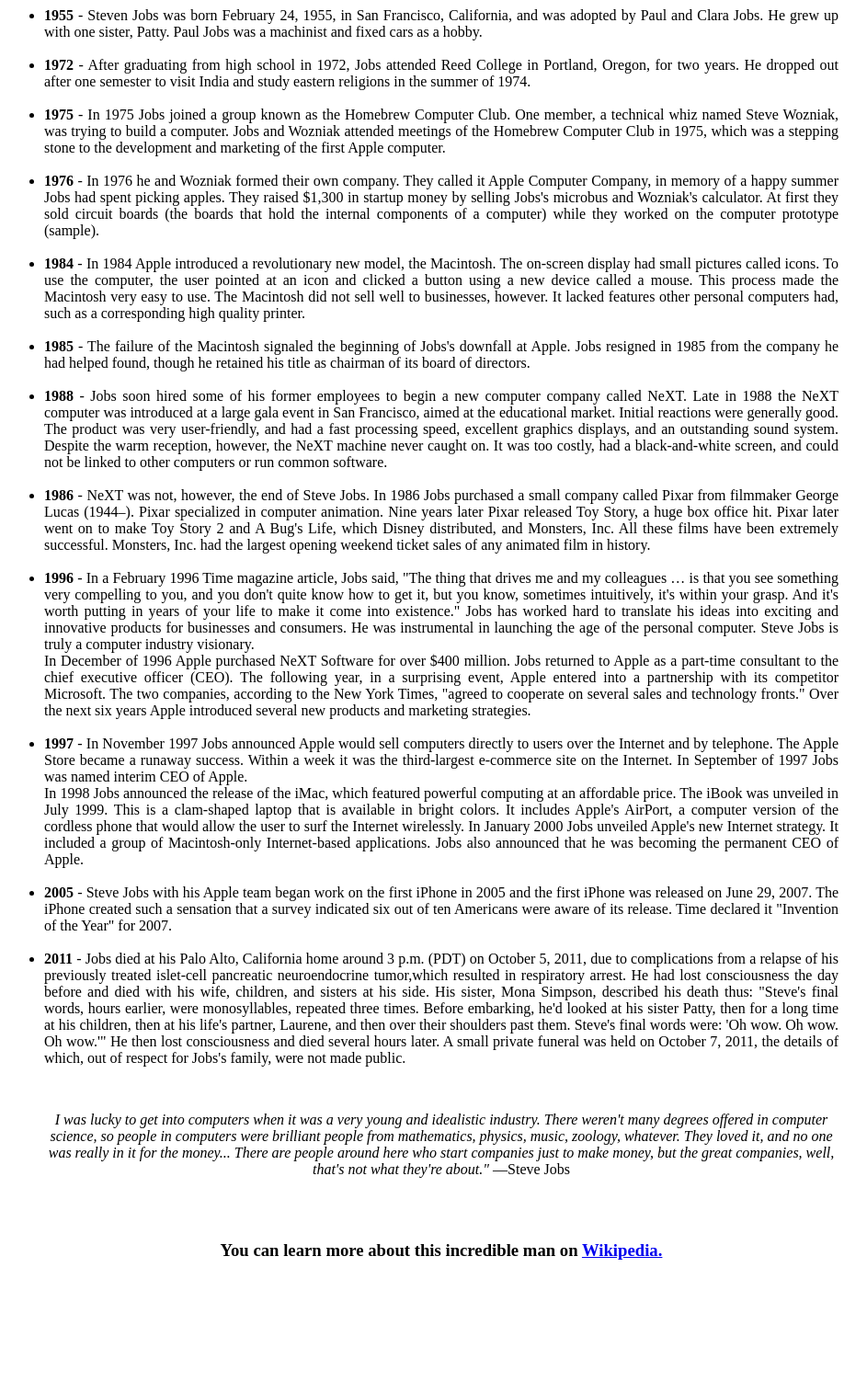
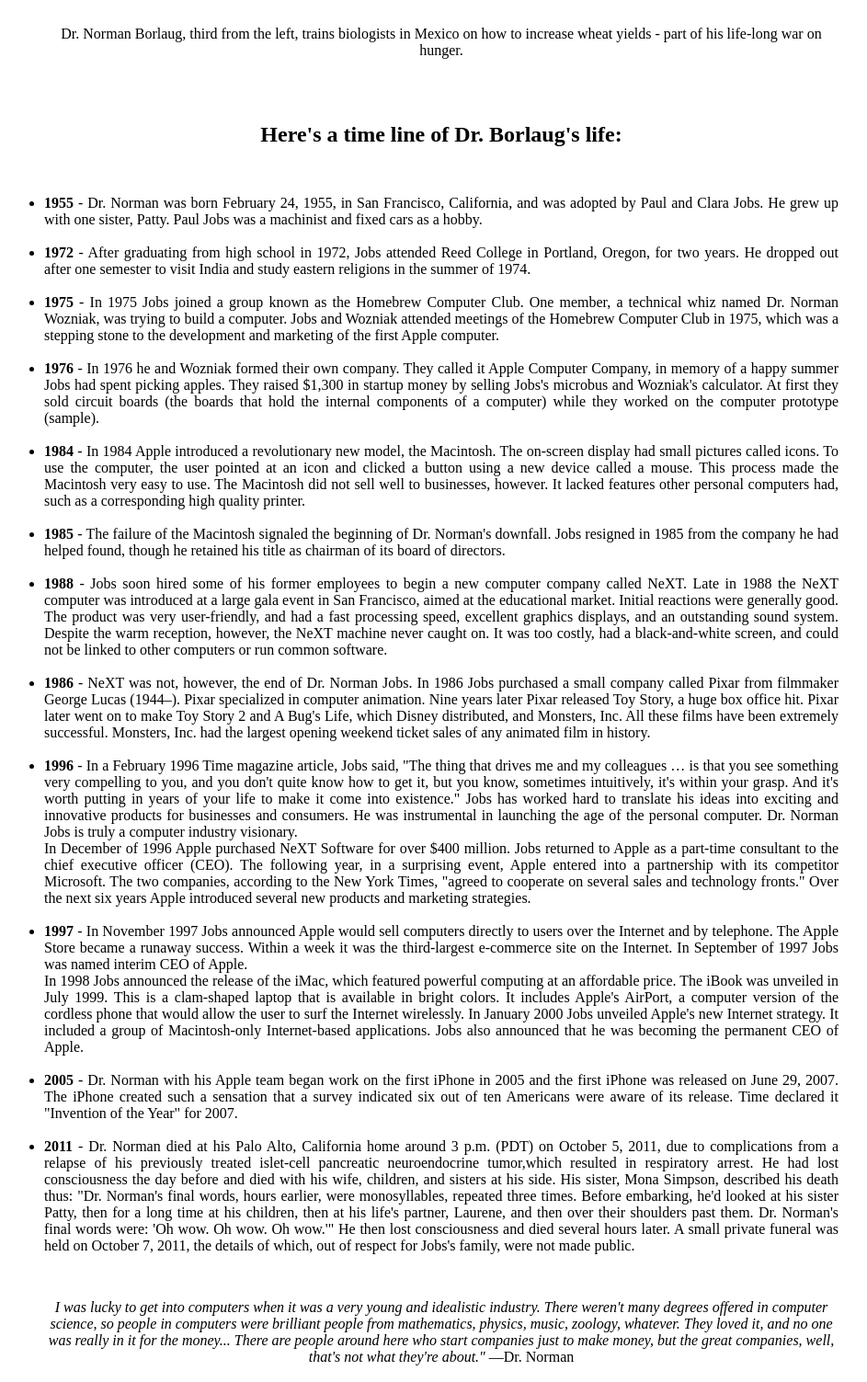
Before and after one commit to wp-farhan/Microverse-Tribute-Page, a plain HTML site: page index.html in a window 1280 px wide. Shown: the part 640-2143 px from the top of the page at 92% size, without its empty margins (160-1103 px from the left). Before the commit the page ends 2044 px from the top, so only its background shows below. Drawn offline with Linux system fonts and the light colour scheme; files whose address does not match are found by name.

Commit message:
Done some changes with the code

```diff
--- a/index.html
+++ b/index.html
@@ -9,51 +9,51 @@
 <body>
 	<main id="main">
 		<div id="heading" class="center">
-		<h1 id="title" class="center">Steve  Jobs</h1>
+		<h1 id="title" class="center">Dr. Norman Borlaug</h1>
 		<p class="font"><i>The man who loved innovation</i></p>
 		</div>
 		<div id="img-div">
-			<img class="center" id=image src="C:\Users\Farhan Takla\Documents\GitHub\Microverse-Tribute-Page\images" alt="Steve Jobs with his Macintosh">
+			<img class="center" id=image src="file:///C:/Users/Farhan%20Takla/Documents/GitHub/Microverse-Tribute-Page/images/Microverse%20Tribute%20Page.jpg" alt="Dr. Norman Working In Fields">
 			<div class="center"><br>
-			<p id="img-caption" class="font">Steve Jobs in his 20's with early version of Macintosh</p><br>
+			<p id="img-caption" class="font">Dr. Norman Borlaug, third from the left, trains biologists in Mexico on how to increase wheat yields - part of his life-long war on hunger.</p><br>
 			</div>
 		</div>
 
 		<div id="tribute-info" class="center">
-			<h2 class="font">Here's a time-line of Steve Job's life:</h2>
+			<h2 class="font">Here's a time line of Dr. Borlaug's life:</h2>
 			<ul class="font" style="text-align: justify;">
 				<br>
-				<li><b>1955</b> - Steven Jobs was born February 24, 1955, in San Francisco, California, and was adopted by Paul and Clara Jobs. He grew up with one sister, Patty. Paul Jobs was a machinist and fixed cars as a hobby.</li>
+				<li><b>1955</b> - Dr. Norman was born February 24, 1955, in San Francisco, California, and was adopted by Paul and Clara Jobs. He grew up with one sister, Patty. Paul Jobs was a machinist and fixed cars as a hobby.</li>
 				<br>
 				<li><b>1972</b> - After graduating from high school in 1972, Jobs attended Reed College in Portland, Oregon, for two years. He dropped out after one semester to visit India and study eastern religions in the summer of 1974.</li>
 				<br>
-				<li><b>1975</b> - In 1975 Jobs joined a group known as the Homebrew Computer Club. One member, a technical whiz named Steve Wozniak, was trying to build a computer. Jobs and Wozniak attended meetings of the Homebrew Computer Club in 1975, which was a stepping stone to the development and marketing of the first Apple computer.</li>
+				<li><b>1975</b> - In 1975 Jobs joined a group known as the Homebrew Computer Club. One member, a technical whiz named Dr. Norman Wozniak, was trying to build a computer. Jobs and Wozniak attended meetings of the Homebrew Computer Club in 1975, which was a stepping stone to the development and marketing of the first Apple computer.</li>
 				<br>
 				<li><b>1976</b> - In 1976 he and Wozniak formed their own company. They called it Apple Computer Company, in memory of a happy summer Jobs had spent picking apples. They raised $1,300 in startup money by selling Jobs's microbus and Wozniak's calculator. At first they sold circuit boards (the boards that hold the internal components of a computer) while they worked on the computer prototype (sample).</li>
 				<br>
 				<li><b>1984</b> - In 1984 Apple introduced a revolutionary new model, the Macintosh. The on-screen display had small pictures called icons. To use the computer, the user pointed at an icon and clicked a button using a new device called a mouse. This process made the Macintosh very easy to use. The Macintosh did not sell well to businesses, however. It lacked features other personal computers had, such as a corresponding high quality printer.</li>
 				<br>
-				<li><b>1985</b> - The failure of the Macintosh signaled the beginning of Jobs's downfall at Apple. Jobs resigned in 1985 from the company he had helped found, though he retained his title as chairman of its board of directors.</li>
+				<li><b>1985</b> - The failure of the Macintosh signaled the beginning of Dr. Norman's downfall. Jobs resigned in 1985 from the company he had helped found, though he retained his title as chairman of its board of directors.</li>
 				<br>
 				<li><b>1988</b> - Jobs soon hired some of his former employees to begin a new computer company called NeXT. Late in 1988 the NeXT computer was introduced at a large gala event in San Francisco, aimed at the educational market. Initial reactions were generally good. The product was very user-friendly, and had a fast processing speed, excellent graphics displays, and an outstanding sound system. Despite the warm reception, however, the NeXT machine never caught on. It was too costly, had a black-and-white screen, and could not be linked to other computers or run common software.</li>
 				<br>
-				<li><b>1986</b> - NeXT was not, however, the end of Steve Jobs. In 1986 Jobs purchased a small company called Pixar from filmmaker George Lucas (1944–). Pixar specialized in computer animation. Nine years later Pixar released Toy Story, a huge box office hit. Pixar later went on to make Toy Story 2 and A Bug's Life, which Disney distributed, and Monsters, Inc. All these films have been extremely successful. Monsters, Inc. had the largest opening weekend ticket sales of any animated film in history.</li>
+				<li><b>1986</b> - NeXT was not, however, the end of Dr. Norman Jobs. In 1986 Jobs purchased a small company called Pixar from filmmaker George Lucas (1944–). Pixar specialized in computer animation. Nine years later Pixar released Toy Story, a huge box office hit. Pixar later went on to make Toy Story 2 and A Bug's Life, which Disney distributed, and Monsters, Inc. All these films have been extremely successful. Monsters, Inc. had the largest opening weekend ticket sales of any animated film in history.</li>
 				<br>
-				<li><b>1996</b> - In a February 1996 Time magazine article, Jobs said, "The thing that drives me and my colleagues … is that you see something very compelling to you, and you don't quite know how to get it, but you know, sometimes intuitively, it's within your grasp. And it's worth putting in years of your life to make it come into existence." Jobs has worked hard to translate his ideas into exciting and innovative products for businesses and consumers. He was instrumental in launching the age of the personal computer. Steve Jobs is truly a computer industry visionary. <br>In December of 1996 Apple purchased NeXT Software for over $400 million. Jobs returned to Apple as a part-time consultant to the chief executive officer (CEO). The following year, in a surprising event, Apple entered into a partnership with its competitor Microsoft. The two companies, according to the New York Times, "agreed to cooperate on several sales and technology fronts." Over the next six years Apple introduced several new products and marketing strategies.</li>
+				<li><b>1996</b> - In a February 1996 Time magazine article, Jobs said, "The thing that drives me and my colleagues … is that you see something very compelling to you, and you don't quite know how to get it, but you know, sometimes intuitively, it's within your grasp. And it's worth putting in years of your life to make it come into existence." Jobs has worked hard to translate his ideas into exciting and innovative products for businesses and consumers. He was instrumental in launching the age of the personal computer. Dr. Norman Jobs is truly a computer industry visionary. <br>In December of 1996 Apple purchased NeXT Software for over $400 million. Jobs returned to Apple as a part-time consultant to the chief executive officer (CEO). The following year, in a surprising event, Apple entered into a partnership with its competitor Microsoft. The two companies, according to the New York Times, "agreed to cooperate on several sales and technology fronts." Over the next six years Apple introduced several new products and marketing strategies.</li>
 				<br>
 				<li><b>1997</b> - In November 1997 Jobs announced Apple would sell computers directly to users over the Internet and by telephone. The Apple Store became a runaway success. Within a week it was the third-largest e-commerce site on the Internet. In September of 1997 Jobs was named interim CEO of Apple.<br>
 					In 1998 Jobs announced the release of the iMac, which featured powerful computing at an affordable price. The iBook was unveiled in July 1999. This is a clam-shaped laptop that is available in bright colors. It includes Apple's AirPort, a computer version of the cordless phone that would allow the user to surf the Internet wirelessly. In January 2000 Jobs unveiled Apple's new Internet strategy. It included a group of Macintosh-only Internet-based applications. Jobs also announced that he was becoming the permanent CEO of Apple.</li>
 				<br>
-				<li><b>2005</b> - Steve Jobs with his Apple team began work on the first iPhone in 2005 and the first iPhone was released on June 29, 2007. The iPhone created such a sensation that a survey indicated six out of ten Americans were aware of its release. Time declared it "Invention of the Year" for 2007.</li>
+				<li><b>2005</b> - Dr. Norman with his Apple team began work on the first iPhone in 2005 and the first iPhone was released on June 29, 2007. The iPhone created such a sensation that a survey indicated six out of ten Americans were aware of its release. Time declared it "Invention of the Year" for 2007.</li>
 				<br>
-				<li><b>2011</b> - Jobs died at his Palo Alto, California home around 3 p.m. (PDT) on October 5, 2011, due to complications from a relapse of his previously treated islet-cell pancreatic neuroendocrine tumor,which resulted in respiratory arrest. He had lost consciousness the day before and died with his wife, children, and sisters at his side. His sister, Mona Simpson, described his death thus: "Steve's final words, hours earlier, were monosyllables, repeated three times. Before embarking, he'd looked at his sister Patty, then for a long time at his children, then at his life's partner, Laurene, and then over their shoulders past them. Steve's final words were: 'Oh wow. Oh wow. Oh wow.'" He then lost consciousness and died several hours later. A small private funeral was held on October 7, 2011, the details of which, out of respect for Jobs's family, were not made public.</li>
+				<li><b>2011</b> - Dr. Norman died at his Palo Alto, California home around 3 p.m. (PDT) on October 5, 2011, due to complications from a relapse of his previously treated islet-cell pancreatic neuroendocrine tumor,which resulted in respiratory arrest. He had lost consciousness the day before and died with his wife, children, and sisters at his side. His sister, Mona Simpson, described his death thus: "Dr. Norman's final words, hours earlier, were monosyllables, repeated three times. Before embarking, he'd looked at his sister Patty, then for a long time at his children, then at his life's partner, Laurene, and then over their shoulders past them. Dr. Norman's final words were: 'Oh wow. Oh wow. Oh wow.'" He then lost consciousness and died several hours later. A small private funeral was held on October 7, 2011, the details of which, out of respect for Jobs's family, were not made public.</li>
 				<br>
 			</ul>
 		</div>
 
 		<div class="center">
 			<p class="font"><i>I was lucky to get into computers when it was a very young and idealistic industry. There weren't many degrees offered in computer science, so people in computers were brilliant people from mathematics, physics, music, zoology, whatever. They loved it, and no one was really in it for the money... There are people around here who start companies just to make money, but the great companies, well, that's not what they're about."</i>
-				—Steve Jobs</p>
+				—Dr. Norman</p>
 				<br>
 			<h3 class="font">You can learn more about this incredible man on
 				<a href="#" id="tribute-link">
```
